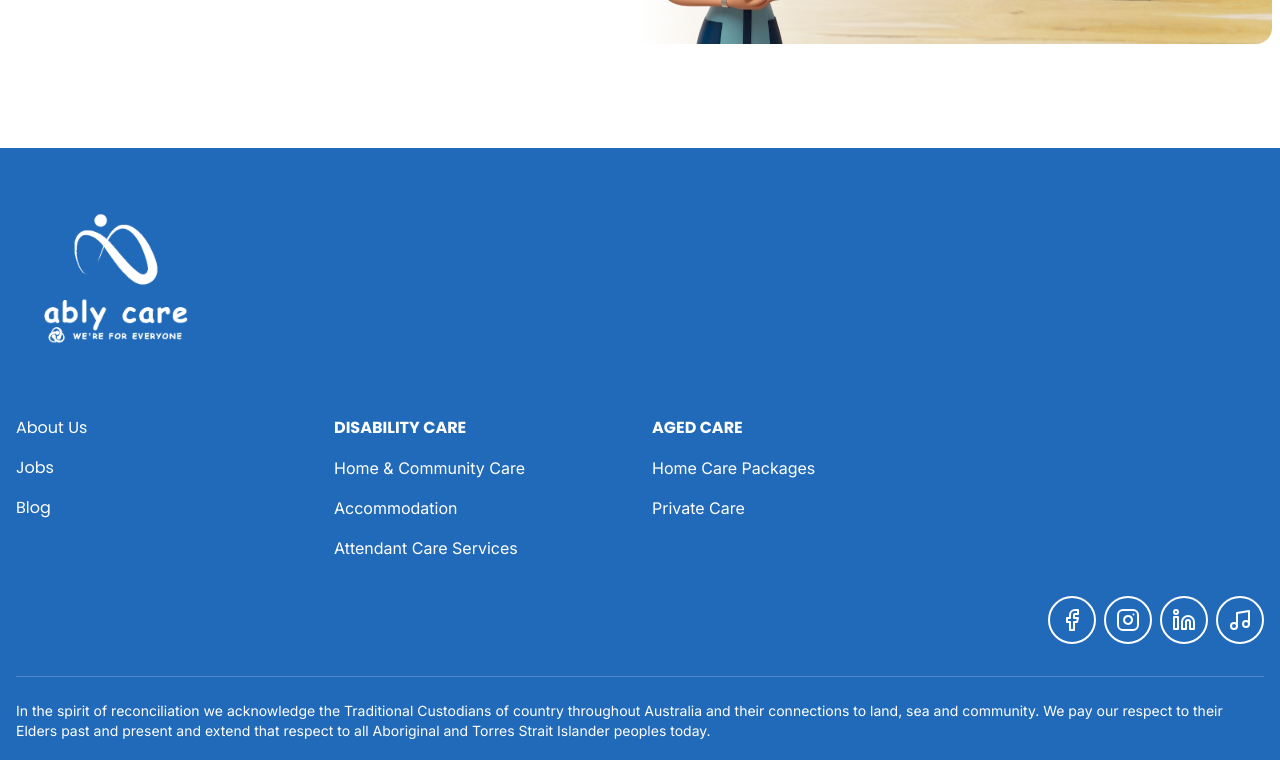
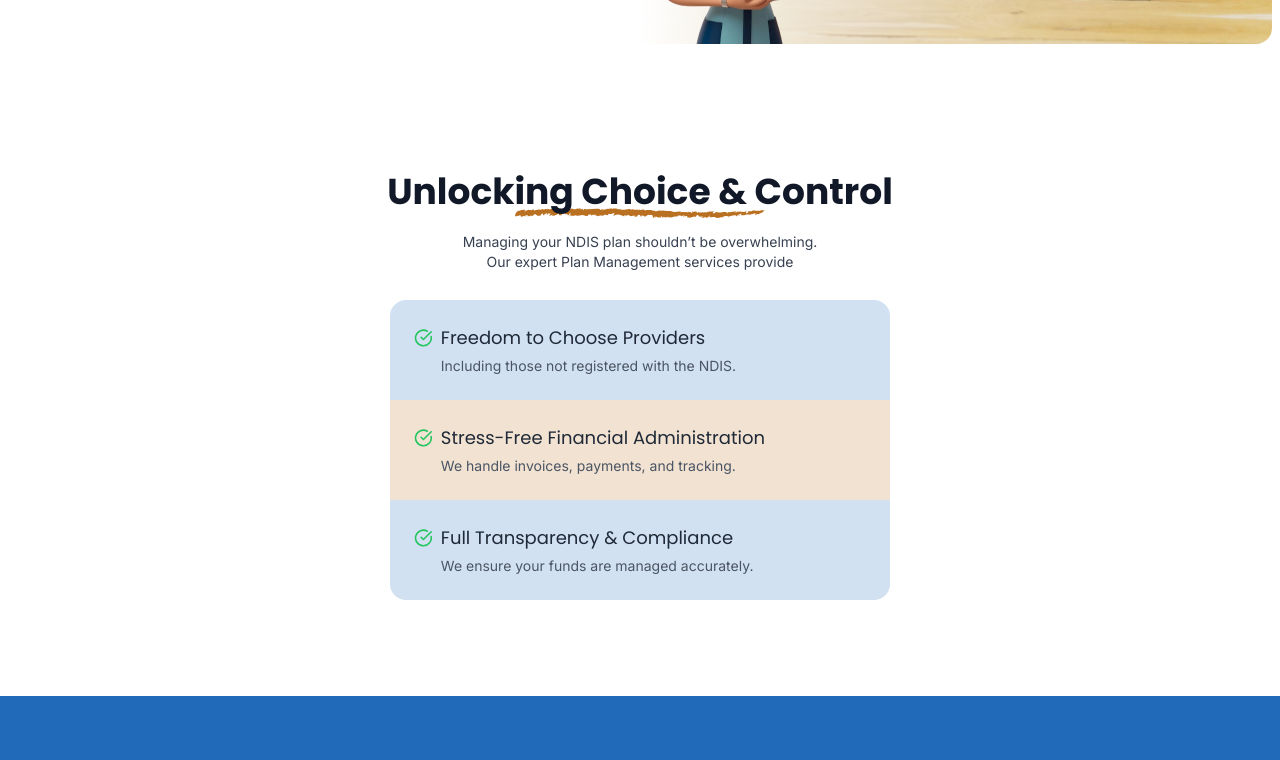
Before and after one commit to abhijithb200/ably-care-draft, a Next.js app: page /plan-management in a window 1280 px wide. Shown: the part 494-1254 px from the top of the page. Built offline with nearby package versions, Linux system fonts and the light colour scheme.

Commit message:
update : plan management update (in progress)

```diff
--- a/src/app/plan-management/page.tsx
+++ b/src/app/plan-management/page.tsx
@@ -1,15 +1,60 @@
-import PlanManagementHero from "@/components/planManagement/PlanManagementHero"
+import ChalkTitle from "@/components/ChalkTItle";
+import PlanManagementHero from "@/components/planManagement/PlanManagementHero";
+import { CircleCheckBig } from "lucide-react";
 
 
 
 const PlanManagement = () => {
   return (
     <>
-        <main className="mx-auto p-2 w-full lg:max-w-7xl mt-20">
-            <PlanManagementHero/>
-        </main>
+      <main className="mx-auto p-2 w-full lg:max-w-7xl mt-20">
+        <PlanManagementHero />
+      </main>
+      <div className="mb-7 flex flex-col items-start justify-center lg:items-center mt-20">
+        <ChalkTitle
+          title="Unlocking Choice & Control"
+          className="mt-10 md:w-2/3 lg:text-center"
+          underlineColor="#B97021"
+        />
+        <p className="text-gray-700 max-w-3xl lg:mx-auto text-left lg:text-center font-inter text-sm mt-5">
+          Managing your NDIS plan shouldn’t be overwhelming.<br className="hidden md:block"/> Our expert Plan Management services provide
+        </p>
+      </div>
+      <div className="w-full lg:w-[500px] mx-auto flex flex-col rounded-2xl overflow-hidden mt-6">
+        {[
+          {
+            title: "Freedom to Choose Providers",
+            subTitle: "Including those not registered with the NDIS.",
+          },
+          {
+            title: "Stress-Free Financial Administration",
+            subTitle: "We handle invoices, payments, and tracking.",
+          },
+          {
+            title: "Full Transparency & Compliance",
+            subTitle: "We ensure your funds are managed accurately.",
+          },
+        ].map((item, index) => (
+          <div
+            key={index}
+            className={`cursor-pointer flex gap-2 items-start w-full p-6 ${
+              index % 2 === 0 ? "bg-customAccent/20" : "bg-complementary/20"
+            } hover:bg-customAccent transition-all duration-300 ease-in-out group`}
+          >
+            <CircleCheckBig className="text-green-500 w-5 h-5 mt-1" />
+            <div className="w-full flex flex-col items-start justify-center gap-1">
+              <h1 className="font-poppins text-lg text-gray-800 group-hover:text-white transition-all duration-300 ease-in-out">
+                {item.title}
+              </h1>
+              <p className="w-[90%] text-sm md:w-auto font-inter text-gray-600 group-hover:text-white transition-all duration-300 ease-in-out">
+                {item.subTitle}
+              </p>
+            </div>
+          </div>
+        ))}
+      </div>
     </>
-  )
-}
+  );
+};
 
-export default PlanManagement
+export default PlanManagement;
```
